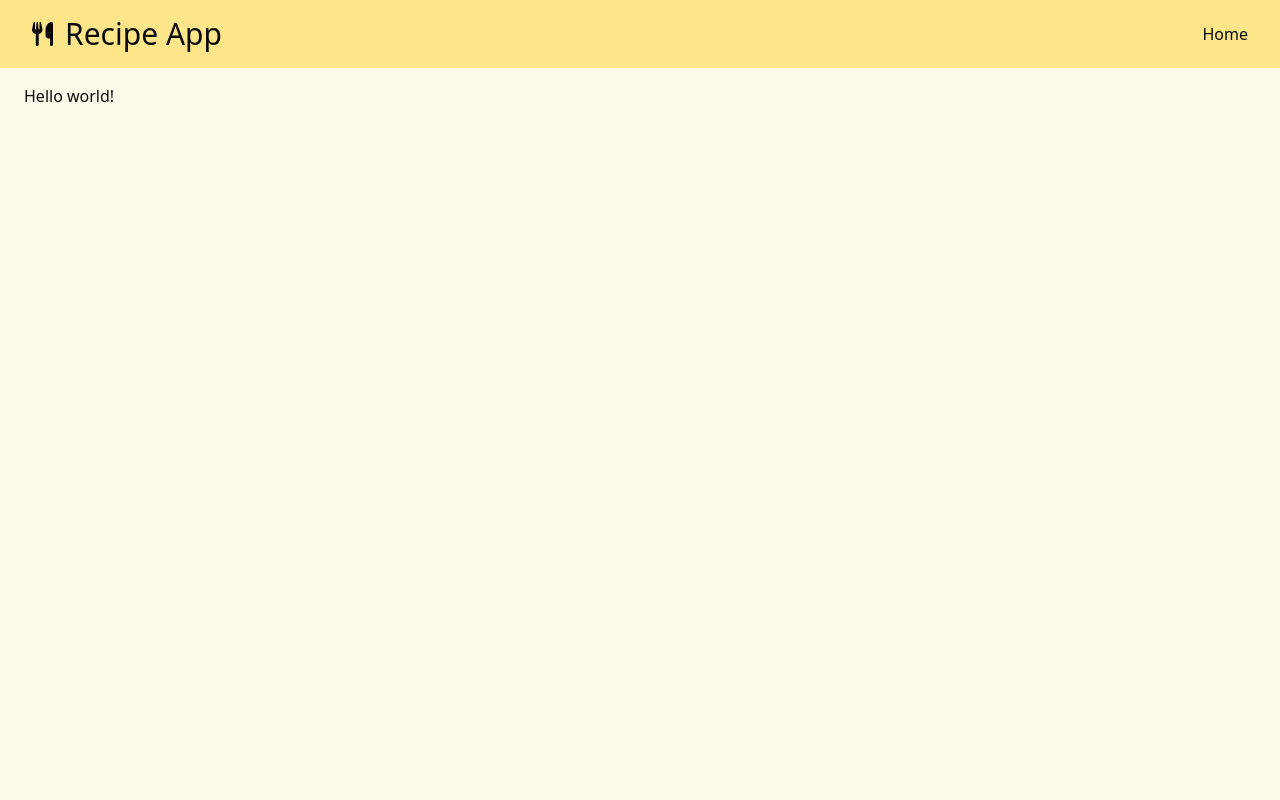
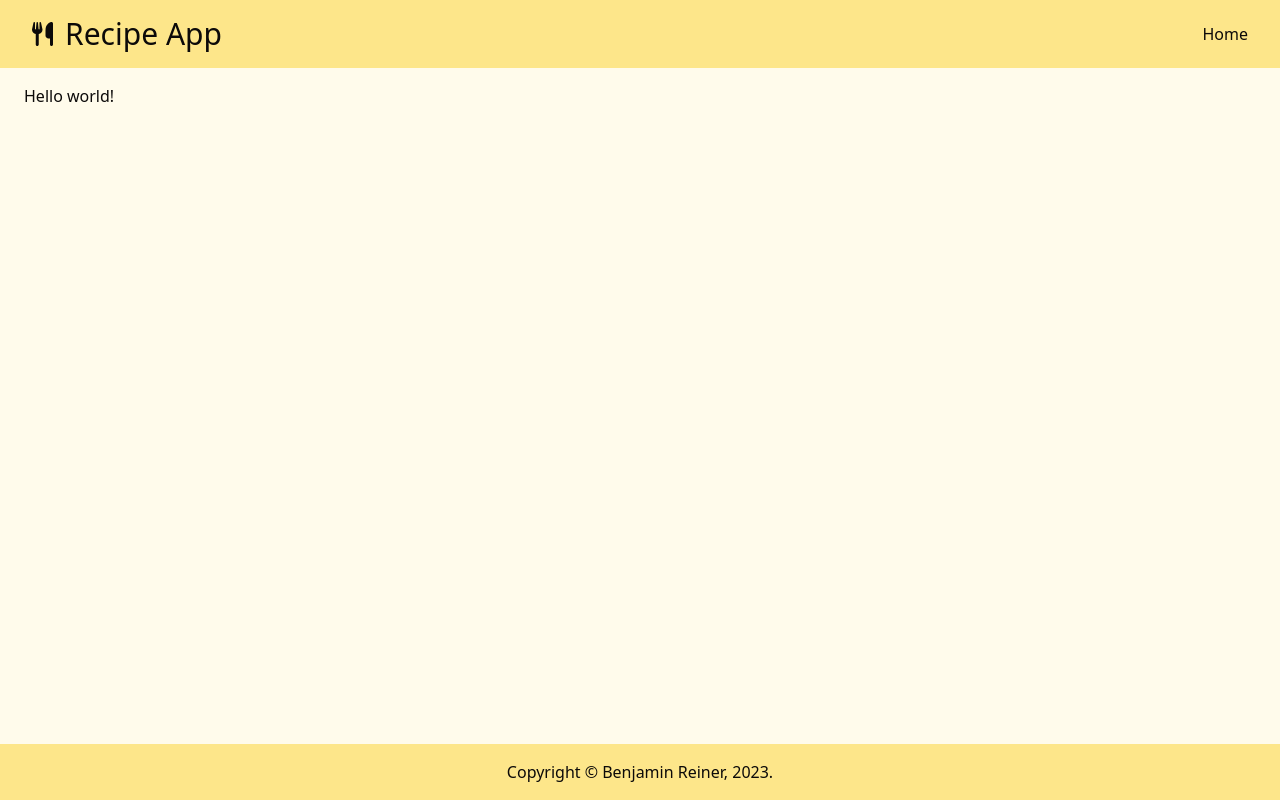
Before and after one commit to reinerb/recipe-app, a Next.js app: page / in a window 1280 px wide. Built offline with nearby package versions, Linux system fonts and the light colour scheme.

Commit message:
Add content and styles to footer

```diff
--- a/components/Footer.tsx
+++ b/components/Footer.tsx
@@ -5,7 +5,11 @@ interface Props {}
 function Footer(props: Props) {
   const {} = props;
 
-  return <footer></footer>;
+  return (
+    <footer className='flex justify-center bg-amber-200 px-8 py-4 dark:bg-amber-800'>
+      <p>Copyright &copy; Benjamin Reiner, 2023.</p>
+    </footer>
+  );
 }
 
 export default Footer;
```
